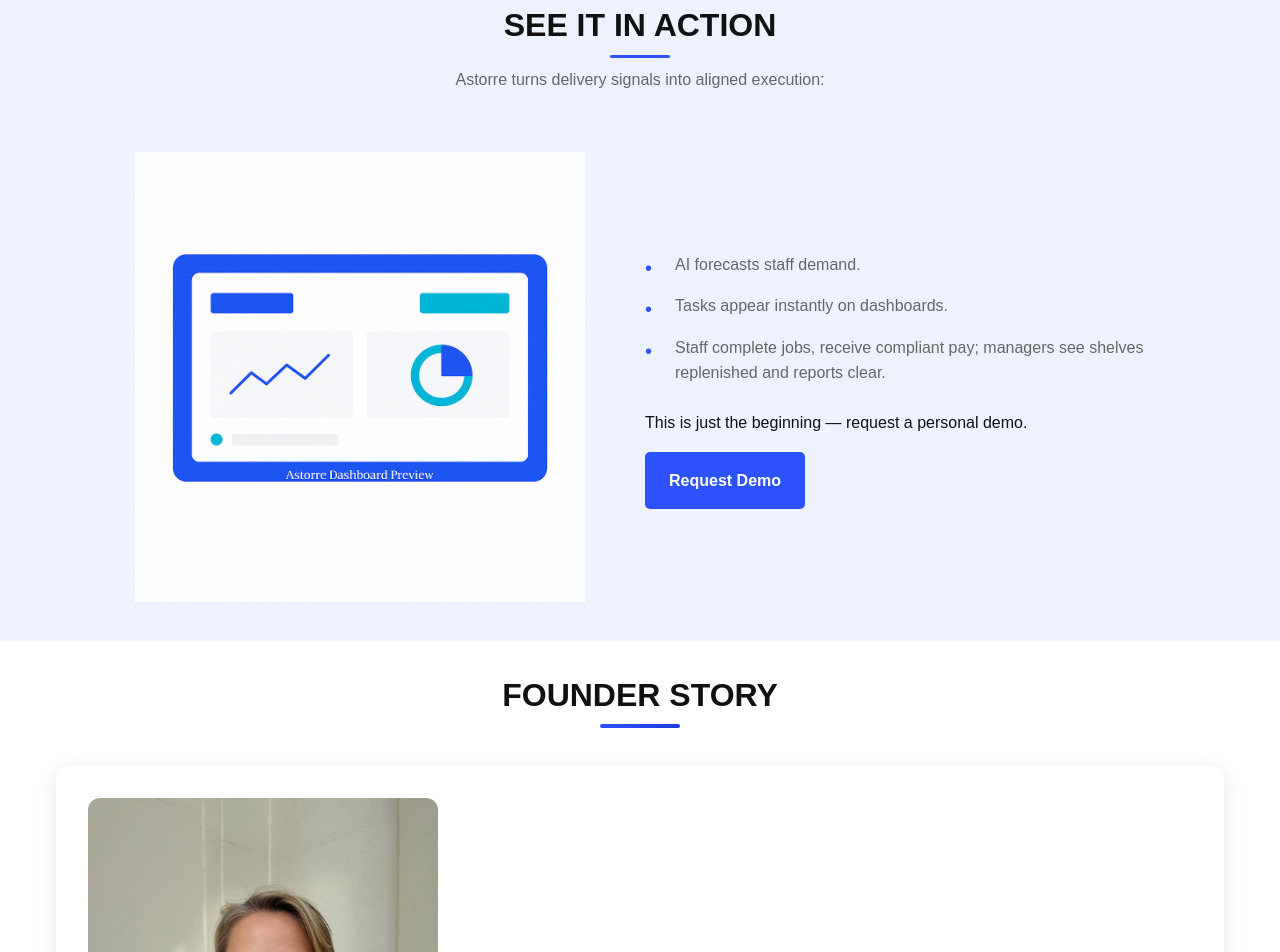
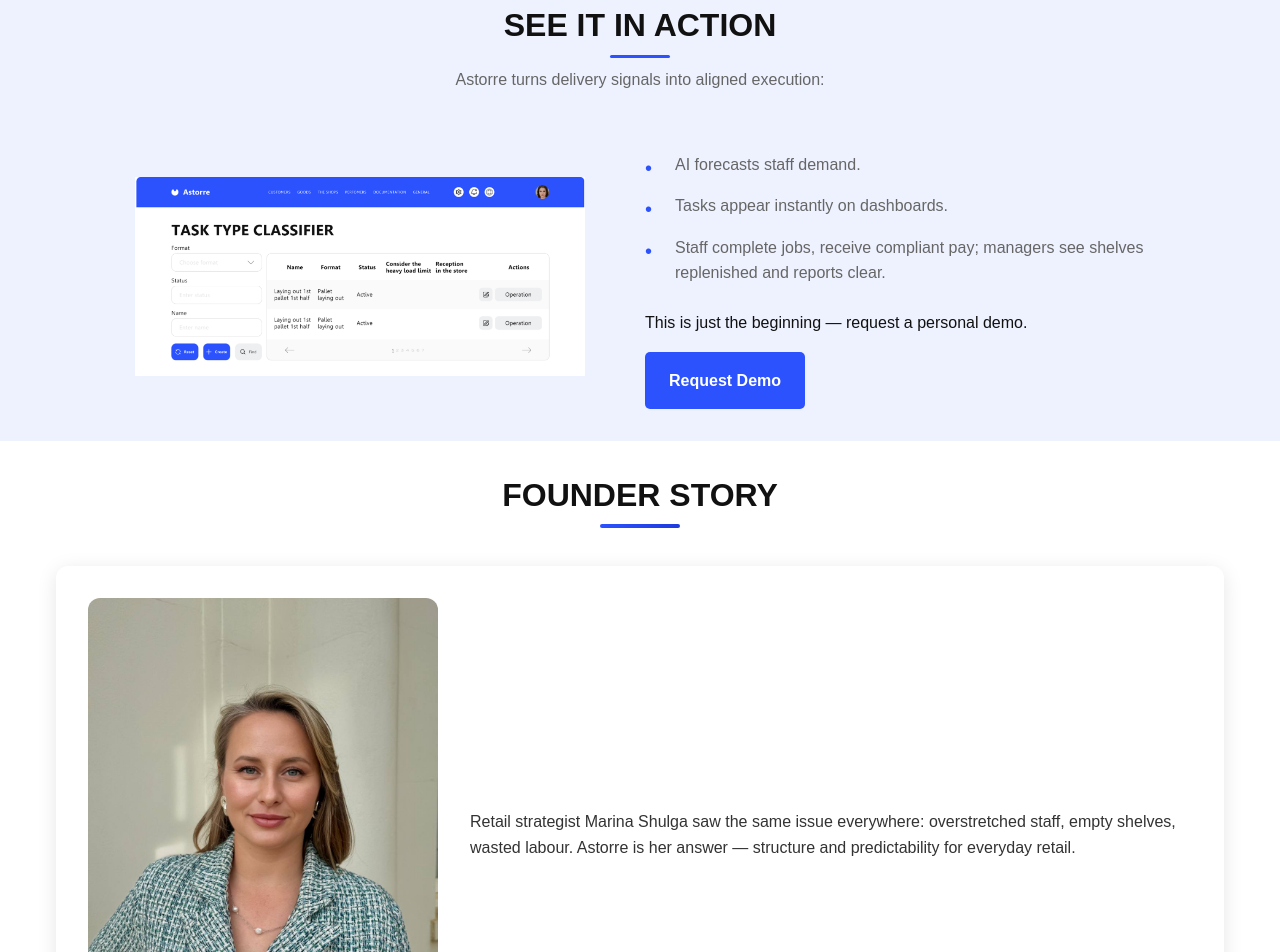
Before and after one commit to vanos0600/Astorre, a website: page index.html in a window 1280 px wide. Shown: the part 4114-5066 px from the top of the page. Drawn offline with Linux system fonts and the light colour scheme; a web font is replaced by a local one.

Commit message:
last changes in the style

```diff
--- a/index.html
+++ b/index.html
@@ -370,7 +370,7 @@
             </div>
             <div class="demo-content-wrapper">
                 <div class="demo-image">
-                    <img src="logo/image.png" alt="Astorre Dashboard Preview">
+                    <img src="logo/video.png" alt="Astorre Dashboard Preview">
                 </div>
                 <div class="demo-text-content">
                     <ul class="demo-features">
```
Also changed, not shown: logo/video.png (added).
